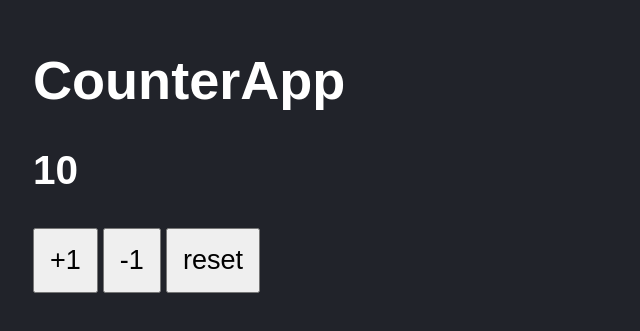
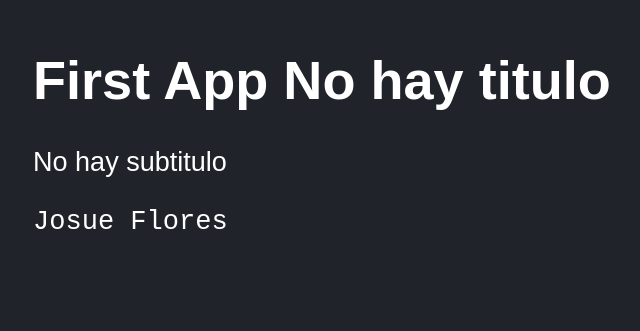
Before and after one commit to Jafmatute/React-JS, a React (Vite) app in the folder 03-counter-app-vite/: page / in a window 1280 px wide. Shown: the part 135-466 px from the top of the page, without its empty margins (115-755 px from the left). Built offline with nearby package versions, Linux system fonts and the light colour scheme.

Commit message:
Instalación de React Testing Library

```diff
--- a/03-counter-app-vite/package.json
+++ b/03-counter-app-vite/package.json
@@ -17,6 +17,7 @@
   "devDependencies": {
     "@babel/core": "^7.21.4",
     "@babel/preset-env": "^7.21.4",
+    "@testing-library/react": "^14.0.0",
     "@types/jest": "^29.5.1",
     "@types/react": "^18.0.28",
     "@types/react-dom": "^18.0.11",
--- a/03-counter-app-vite/src/main.jsx
+++ b/03-counter-app-vite/src/main.jsx
@@ -4,9 +4,11 @@ import ReactDOM from 'react-dom/client';
 import CounterApp from './CounterApp.jsx'
 
 import './style.css';
+import FirstApp from "./FirstApp.jsx";
 
 ReactDOM.createRoot(document.getElementById("root")).render(
     <React.StrictMode>
-        <CounterApp value={10}  />
+        {/*<CounterApp value={10}  />*/}
+        <FirstApp />
     </React.StrictMode>
 )
```
Also changed, not shown: 2 other files (tests, documents, lock files or other folders).
